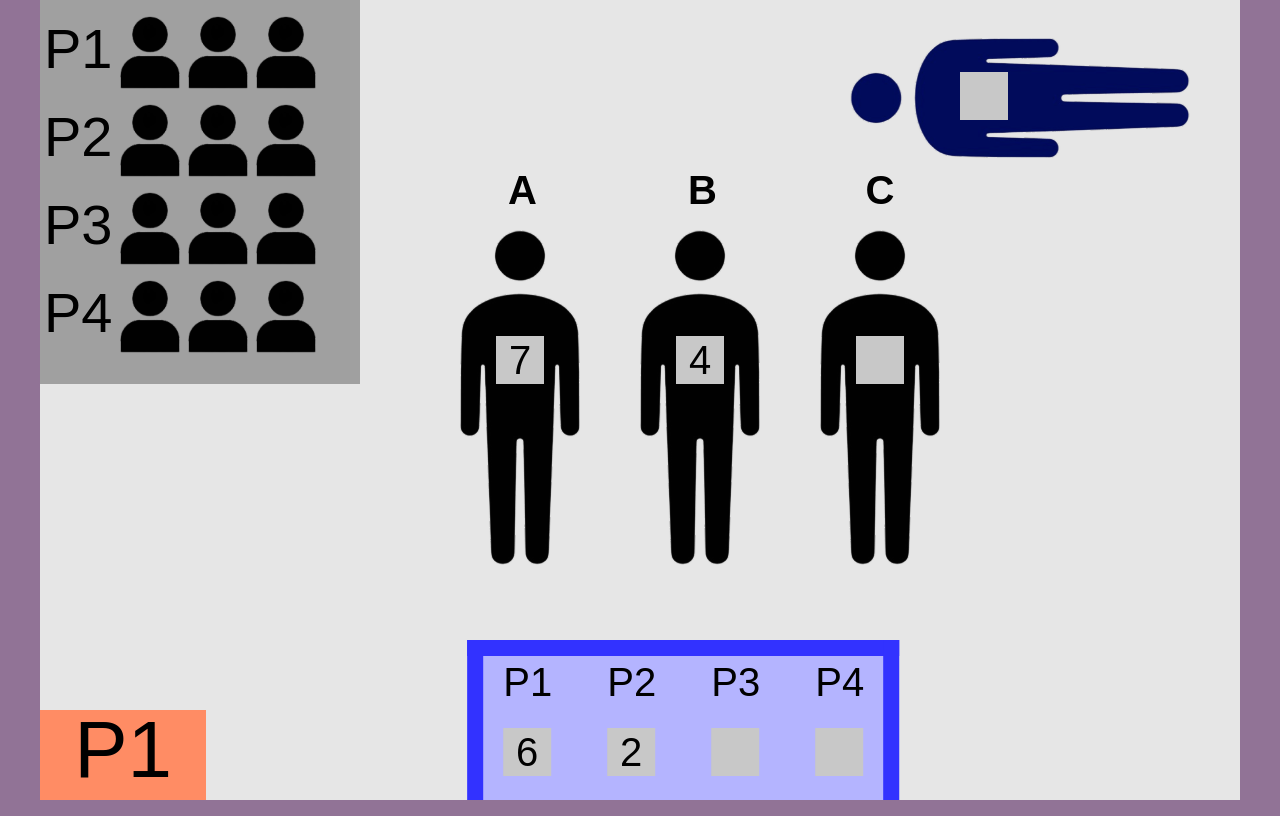
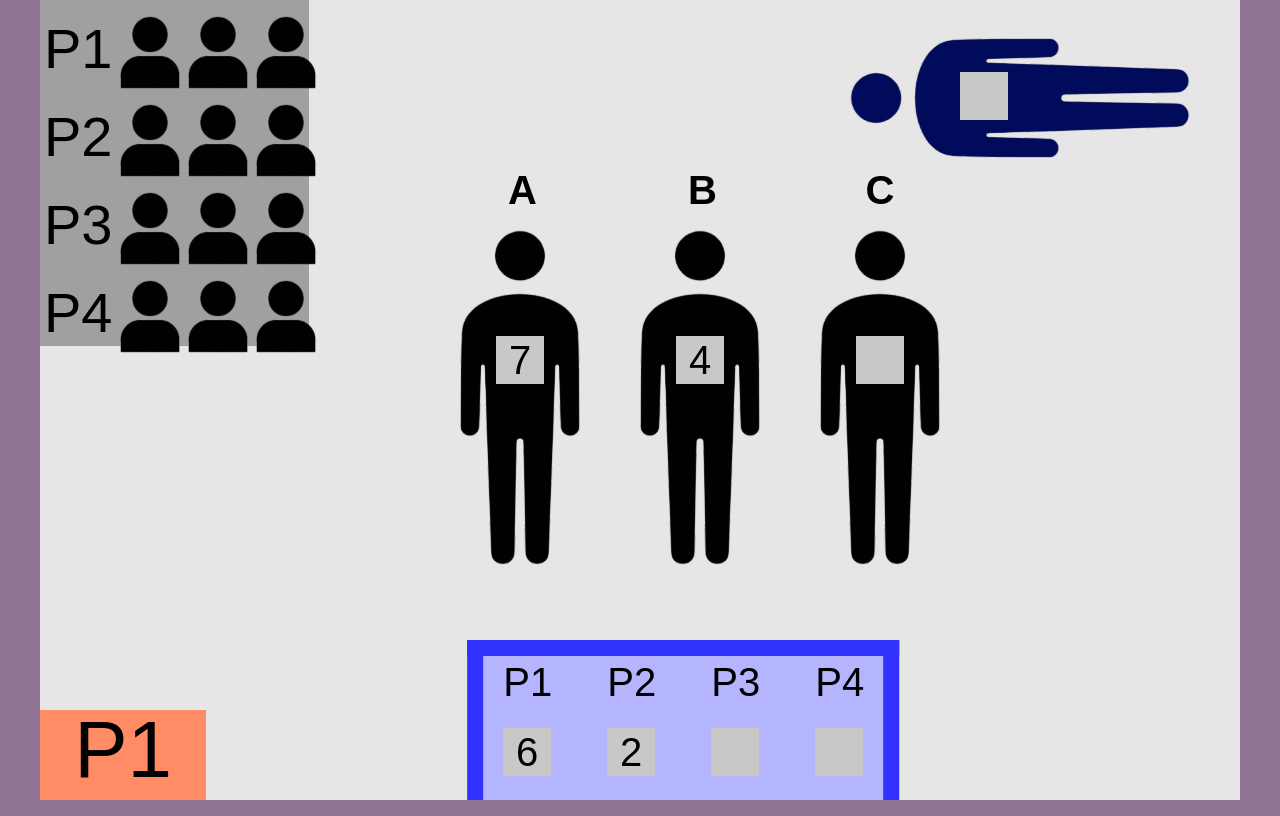
Before and after one commit to ta-kuan/-yaminonaka-, a plain HTML site: page index.html in a window 1280 px wide. Both pictures are taken after a click on the button 640 px from the left and 553 px from the top of the page. Drawn offline with Linux system fonts and the light colour scheme; a web font is replaced by a local one.

Commit message:
Update index.html

```diff
--- a/index.html
+++ b/index.html
@@ -95,8 +95,8 @@
         transform: translate(-50%,-50%);
       }
       .lefttop {
-        width: 25vw;
-        height: 30vw;
+        width: 21vw;
+        height: 27vw;
         background-color: rgb(160,160,160);
         position: absolute;
         left: 0;
```
